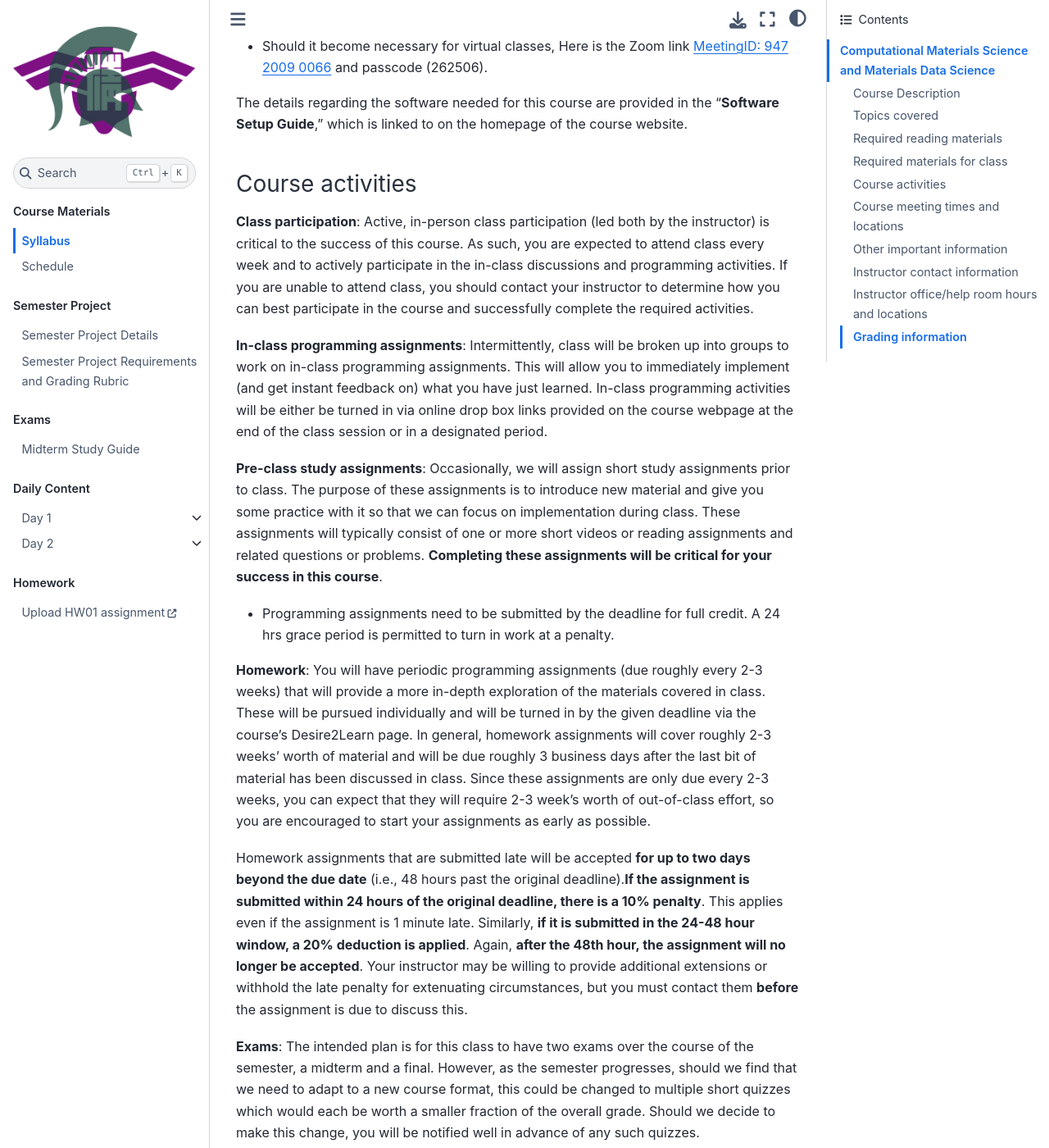
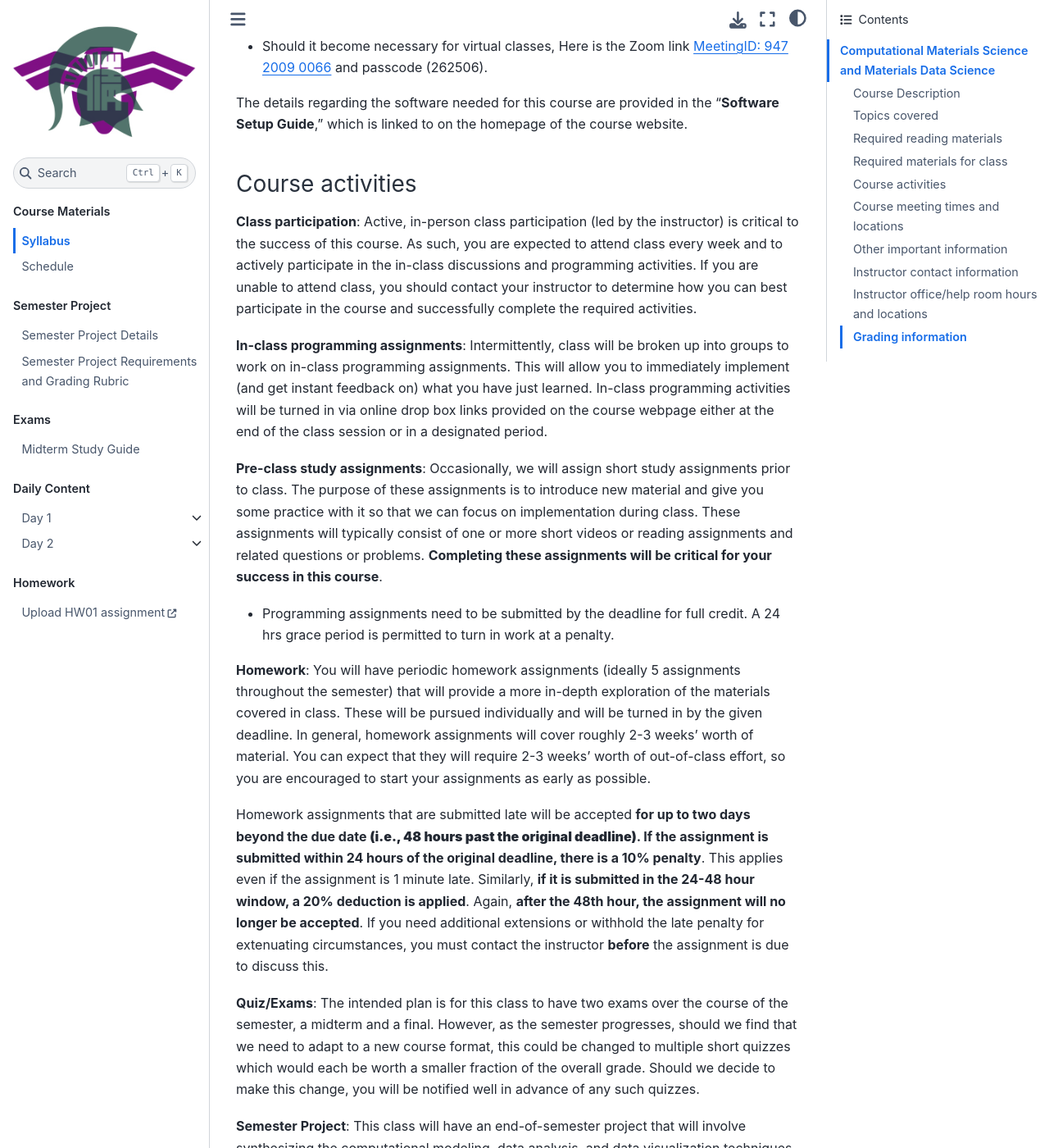
Before and after one commit to huichiayu/nth_mse.github.io, a Jupyter Book: the page built from course_materials/MSE590400_Syllabus.md, in a window 1280 px wide and 1400 px high, scrolled down 2133 px. Shown: the whole window at 82% size. Built offline with Jupyter Book 1.0.4 settings and Sphinx 7.4.7 and the Sphinx Book theme 1.1.4, drawn with Linux system fonts in a browser that asks for light colours; pages that are not in the unit, such as notebooks, are missing from menus.

Commit message:
modif class activities in Sylla

```diff
--- a/course_materials/MSE590400_Syllabus.md
+++ b/course_materials/MSE590400_Syllabus.md
@@ -56,20 +56,20 @@ The details regarding the software needed for this course are provided in the
 
 ### Course activities
 
-**Class participation**: Active, in-person class participation (led both by the instructor) is critical to the success of this course. As such, you are expected to attend class every week and to actively participate in the in-class discussions and programming activities. If you are unable to attend class, you should contact your instructor to determine how you can best participate in the course and successfully complete the required activities.
+**Class participation**: Active, in-person class participation (led by the instructor) is critical to the success of this course. As such, you are expected to attend class every week and to actively participate in the in-class discussions and programming activities. If you are unable to attend class, you should contact your instructor to determine how you can best participate in the course and successfully complete the required activities.
 
-**In-class programming assignments**: Intermittently, class will be broken up into groups to work on in-class programming assignments. This will allow you to immediately implement (and get instant feedback on) what you have just learned. In-class programming activities will be either be turned in via online drop box links provided on the course webpage at the end of the class session or in a designated period.
+**In-class programming assignments**: Intermittently, class will be broken up into groups to work on in-class programming assignments. This will allow you to immediately implement (and get instant feedback on) what you have just learned. In-class programming activities will be turned in via online drop box links provided on the course webpage either at the end of the class session or in a designated period.
 
 **Pre-class study assignments**: Occasionally, we will assign short study assignments prior to class. The purpose of these assignments is to introduce new material and give you some practice with it so that we can focus on implementation during class. These assignments will typically consist of one or more short videos or reading assignments and related questions or problems. **Completing these assignments will be critical for your success in this course**.
 
 
 * Programming assignments need to be submitted by the deadline for full credit. A 24 hrs grace period is permitted to turn in work at a penalty.
 
-**Homework**:  You will have periodic programming assignments (due roughly every 2-3 weeks) that will provide a more in-depth exploration of the materials covered in class. These will be pursued individually and will be turned in by the given deadline via the course’s Desire2Learn page. In general, homework assignments will cover roughly 2-3 weeks’ worth of material and will be due roughly 3 business days after the last bit of material has been discussed in class. Since these assignments are only due every 2-3 weeks, you can expect that they will require 2-3 week’s worth of out-of-class effort, so you are encouraged to start your assignments as early as possible.
+**Homework**:  You will have periodic homework assignments (ideally 5 assignments throughout the semester) that will provide a more in-depth exploration of the materials covered in class. These will be pursued individually and will be turned in by the given deadline. In general, homework assignments will cover roughly 2-3 weeks’ worth of material. You can expect that they will require 2-3 weeks’ worth of out-of-class effort, so you are encouraged to start your assignments as early as possible.
 
-Homework assignments that are submitted late will be accepted **for up to two days beyond the due date** (i.e., 48 hours past the original deadline).**If the assignment is submitted within 24 hours of the original deadline, there is a 10% penalty**. This applies even if the assignment is 1 minute late. Similarly, **if it is submitted in the 24-48 hour window, a 20% deduction is applied**. Again, **after the 48th hour, the assignment will no longer be accepted**. Your instructor may be willing to provide additional extensions or withhold the late penalty for extenuating circumstances, but you must contact them **before** the assignment is due to discuss this.
+Homework assignments that are submitted late will be accepted **for up to two days beyond the due date **(i.e., 48 hours past the original deadline)**. If the assignment is submitted within 24 hours of the original deadline, there is a 10% penalty**. This applies even if the assignment is 1 minute late. Similarly, **if it is submitted in the 24-48 hour window, a 20% deduction is applied**. Again, **after the 48th hour, the assignment will no longer be accepted**. If you need additional extensions or withhold the late penalty for extenuating circumstances, you must contact the instructor **before** the assignment is due to discuss this.
 
-**Exams**: The intended plan is for this class to have two exams over the course of the semester, a midterm and a final. However, as the semester progresses, should we find that we need to adapt to a new course format, this could be changed to multiple short quizzes which would each be worth a smaller fraction of the overall grade. Should we decide to make this change, you will be notified well in advance of any such quizzes.
+**Quiz/Exams**: The intended plan is for this class to have two exams over the course of the semester, a midterm and a final. However, as the semester progresses, should we find that we need to adapt to a new course format, this could be changed to multiple short quizzes which would each be worth a smaller fraction of the overall grade. Should we decide to make this change, you will be notified well in advance of any such quizzes.
 
 **Semester Project**:  This class will have an end-of-semester project that will involve synthesizing the computational modeling, data analysis, and data visualization techniques that you learned over the course of the term and presenting it (them) in writing and in an oral presentation. Project proposals will be due at roughly the halfway point of the course. These will be group projects and they will likely be presented during the last week of classes. More details on these projects will be available near the middle of the semester.
 
```
